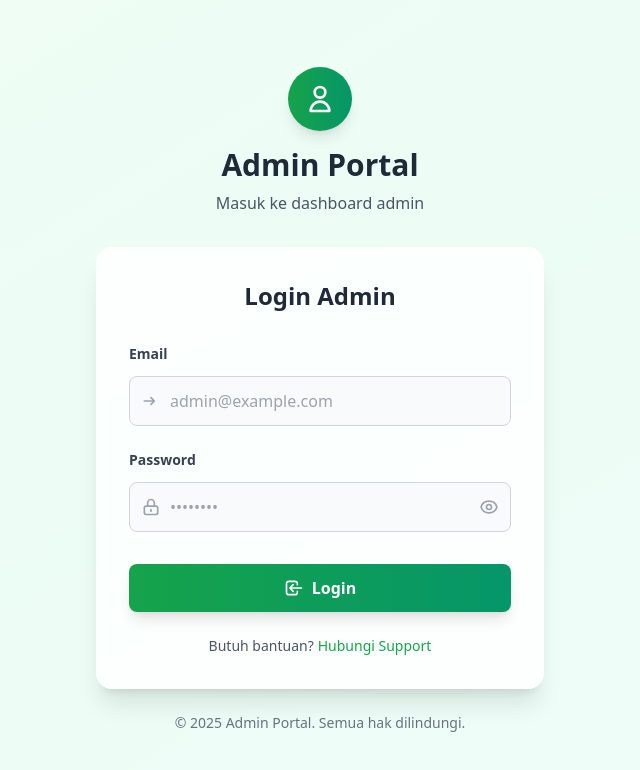
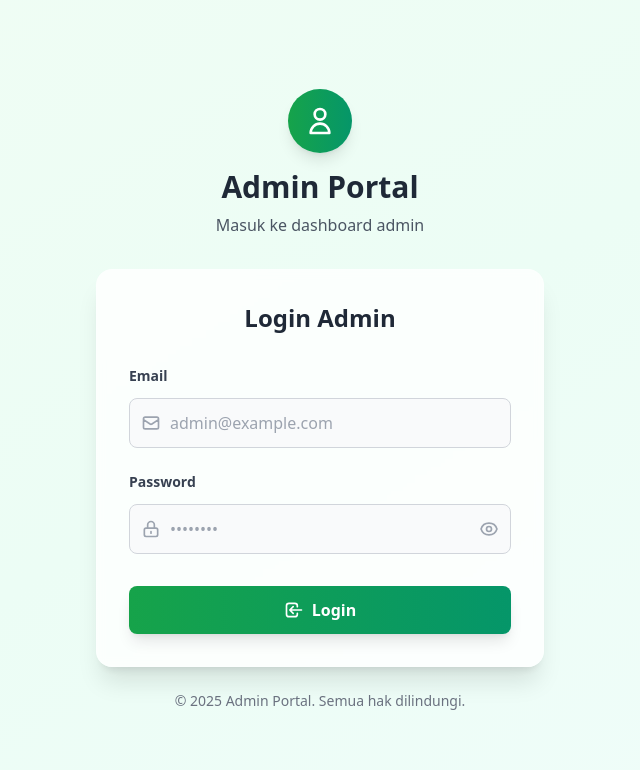
Before and after one commit to exoream/sayur-admin, a React (Create React App) app: page / in a window 1280 px wide. Shown: the top 770 px of the page, without its empty margins (320-960 px from the left). Built offline with nearby package versions, Linux system fonts and the light colour scheme; the HTML template or start-up script is replaced by a standard one.

Commit message:
fix: icon

```diff
--- a/src/components/LoginForm.jsx
+++ b/src/components/LoginForm.jsx
@@ -86,7 +86,7 @@
                         <div className="relative">
                             <div className="absolute inset-y-0 left-0 pl-3 flex items-center pointer-events-none">
                                 <svg className="h-5 w-5 text-gray-400" fill="none" stroke="currentColor" viewBox="0 0 24 24">
-                                    <path strokeLinecap="round" strokeLinejoin="round" strokeWidth={2} d="M16 12H8m8 0l-4-4m4 4l-4 4m0-4H4" />
+                                    <path strokeLinecap="round" strokeLinejoin="round" strokeWidth={2} d="M3 8l7.89 5.26a2 2 0 002.22 0L21 8M5 19h14a2 2 0 002-2V7a2 2 0 00-2-2H5a2 2 0 00-2 2v10a2 2 0 002 2z" />
                                 </svg>
                             </div>
                             <input
@@ -165,14 +165,14 @@
                     </button>
 
                     {/* Footer */}
-                    <div className="mt-6 text-center">
+                    {/* <div className="mt-6 text-center">
                         <p className="text-sm text-gray-600">
                             Butuh bantuan?
                             <a href="#" className="text-green-600 hover:text-green-700 font-medium ml-1 hover:underline transition-colors duration-200">
                                 Hubungi Support
                             </a>
                         </p>
-                    </div>
+                    </div> */}
                 </div>
 
                 {/* Bottom Text */}
```
